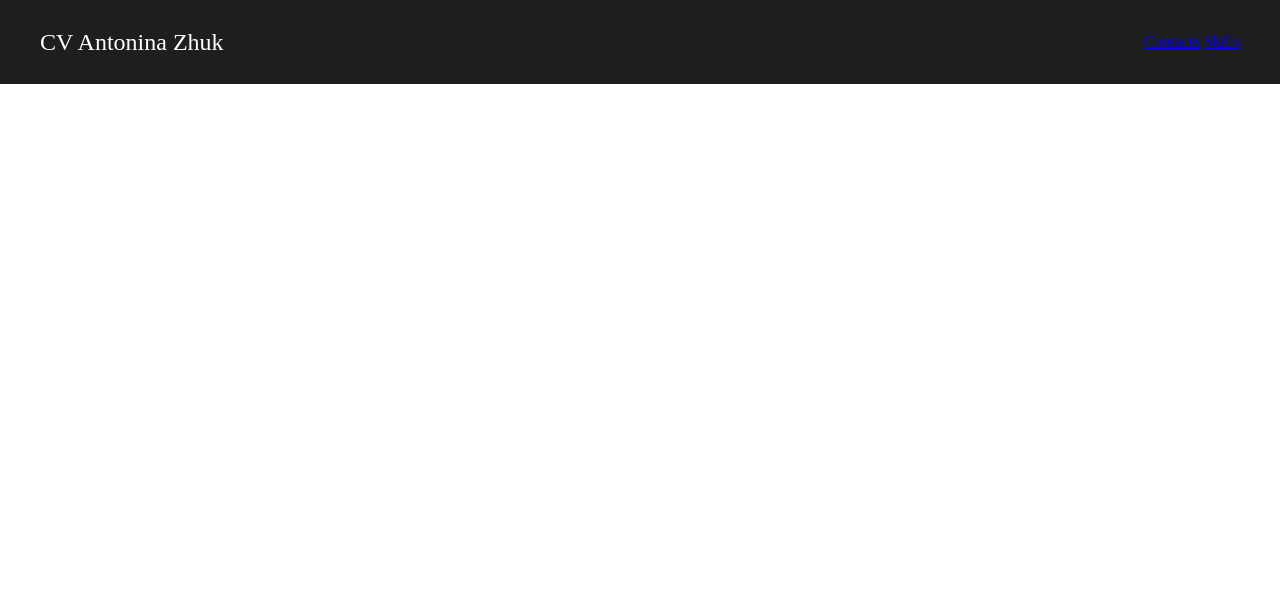
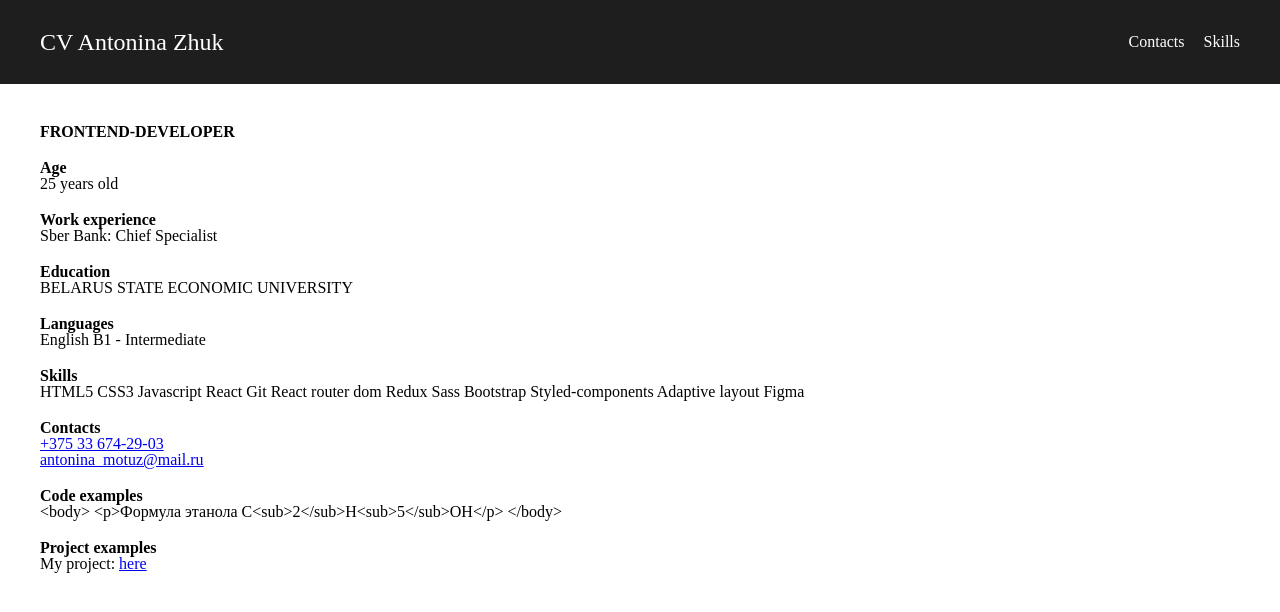
Before and after one commit to antaninazhuk/rsschool-cv, a plain HTML site: page index.html in a window 1280 px wide. Drawn offline with Linux system fonts and the light colour scheme.

Commit message:
feat: add main

```diff
--- a/index.html
+++ b/index.html
@@ -14,7 +14,7 @@
     <header>
         <div class="container">
             <div class="header_wrapper">
-                <h1>CV Antonina Zhuk</h1>
+                <h1><a href="index.html">CV Antonina Zhuk</a></h1>
                 <nav>
                     <ul>
                         <li>
@@ -30,6 +30,26 @@
 
     </header>
     <main>
+        <div class="container">
+            <h2>FRONTEND-DEVELOPER</h2>
+            <h2>Age</h2>
+            <p>25 years old</p>
+            <h2>Work experience</h2>
+            <p>Sber Bank: Chief Specialist</p>
+            <h2>Education</h2>
+            <p>BELARUS STATE ECONOMIC UNIVERSITY</p>
+            <h2>Languages</h2>
+            <p>English B1 - Intermediate</p>
+            <h2>Skills</h2>
+            <p>HTML5 CSS3 Javascript React Git React router dom Redux Sass Bootstrap Styled-components Adaptive layout Figma</p>
+            <h2>Contacts</h2>
+            <p><a href="tel:+375336742903"> +375 33 674-29-03</a></p>
+            <p><a href="mail:antonina_motuz@mail.ru">antonina_motuz@mail.ru</a></p>
+            <h2>Code examples</h2>
+            <p>&lt;body&gt; &lt;p&gt;Формула этанола С&lt;sub&gt;2&lt;/sub&gt;Н&lt;sub&gt;5&lt;/sub&gt;ОН&lt;/p&gt; &lt;/body&gt;</p>
+            <h2>Project examples</h2>
+            <p>My project: <a href="https://wild-lacation-jxowz3z5s-antaninazhuk.vercel.app/">here</a></p>
+        </div>
 
     </main>
     <footer>
--- a/slyle.css
+++ b/slyle.css
@@ -149,10 +149,29 @@ header {
 }
 
 header nav ul li {
-    display: inline;
+    display: inline-block;
+    margin-left: 15px;
 }
 
-h1 {
+header nav ul li a {
+    color: white;
+    cursor: pointer;
+    text-decoration: none;
+}
+
+h1 a {
     color: white;
     font-size: 24px;
+    text-decoration: none;
 }
+
+main {
+    padding: 20px 0;
+}
+
+h2 {
+    color: black;
+    font-size: 16px;
+    font-weight: bold;
+    margin-top: 20px;
+}
```
